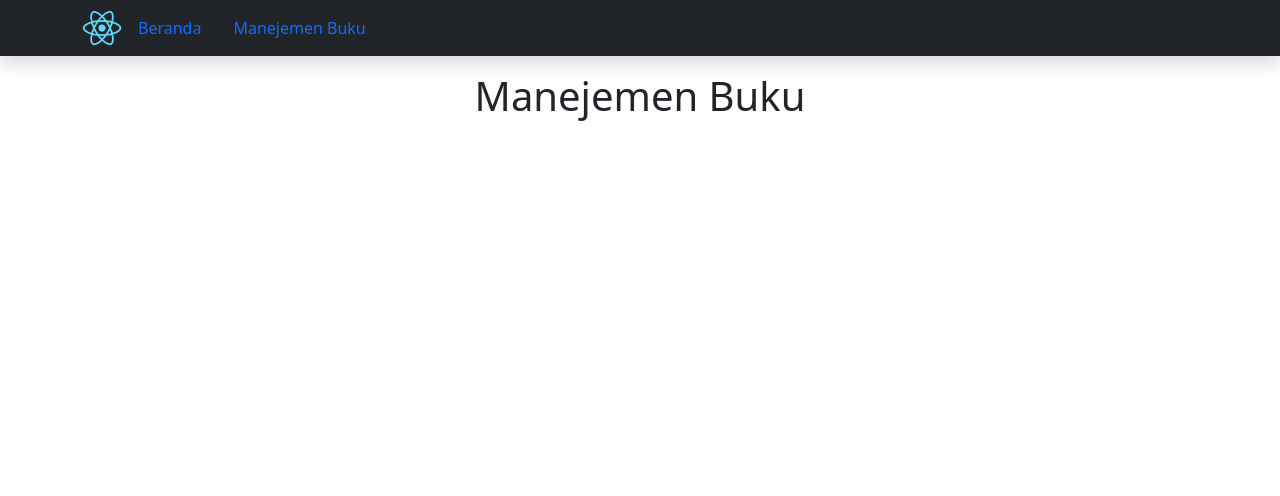
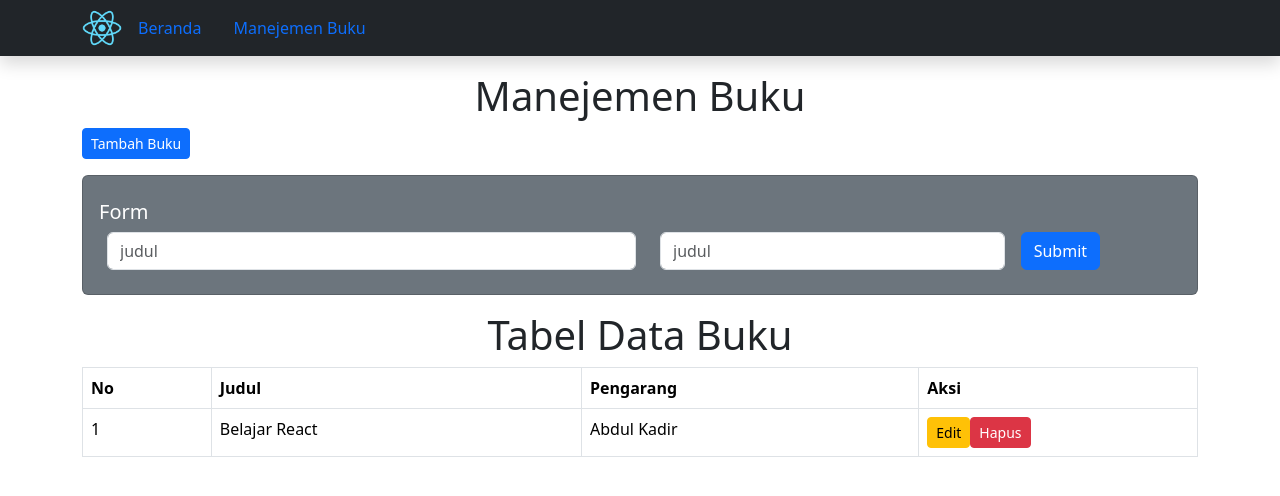
Before and after one commit to muamarzidan/ReactJS-CAMP404, a React (Create React App) app: page /manejemen-buku in a window 1280 px wide. Shown: the top 496 px of the page. Built offline with nearby package versions, Linux system fonts and the light colour scheme.

Commit message:
new tabel

```diff
--- a/src/components/Beranda.jsx
+++ b/src/components/Beranda.jsx
@@ -4,24 +4,6 @@ function Beranda () {
     return (
         <div className="container mt-3">
             <h1 className="text-center">Beranda</h1>
-            <button className='btn btn-sm btn-primary my-2'>SINI</button>
-
-            <div id='form' className='card py-2 my-3 bg-secondary'>
-                <div className='card-body'>
-                    <h5 className='card-title text-white'>Form</h5>
-                    <form className='row'>
-                        <div className='col-6'>
-                            <input type='text' name='judul' className='form-control mx-2' placeholder='judul' />
-                        </div>
-                        <div className='col-4'>
-                            <input type='text' name='pengarang' className='form-control mx-2' placeholder='judul' />
-                        </div>
-                        <div className='col-2'>
-                            <button className='btn btn-primary'>Submit</button>
-                        </div>
-                    </form>
-                </div>
-            </div>
         </div>
     );
 }
--- a/src/components/ManejemenBuku.jsx
+++ b/src/components/ManejemenBuku.jsx
@@ -1,9 +1,29 @@
 import React from 'react';
+import TabelBuku from './TabelBuku';
 
 function ManejemenBuku () {
     return (
         <div className="container mt-3">
             <h1 className="text-center">Manejemen Buku</h1>
+            <button className='btn btn-sm btn-primary' >Tambah Buku</button>
+
+            <div id='form' className='card py-2 my-3 bg-secondary'>
+                <div className='card-body'>
+                    <h5 className='card-title text-white'>Form</h5>
+                    <form className='row'>
+                        <div className='col-6'>
+                            <input type='text' name='judul' className='form-control mx-2' placeholder='judul' />
+                        </div>
+                        <div className='col-4'>
+                            <input type='text' name='pengarang' className='form-control mx-2' placeholder='judul' />
+                        </div>
+                        <div className='col-2'>
+                            <button className='btn btn-primary'>Submit</button>
+                        </div>
+                    </form>
+                </div>
+            </div>
+            <TabelBuku />
         </div>
     );
 }
--- /dev/null
+++ b/src/components/TabelBuku.jsx
@@ -0,0 +1,33 @@
+import react from 'react';
+
+function TabelBuku() {
+    return (
+        <div>
+            <h1 className="text-center">Tabel Data Buku</h1>
+            <table className='table table-bordered'>
+                <thead>
+                    <tr>
+                        <th>No</th>
+                        <th>Judul</th>
+                        <th>Pengarang</th>
+                        <th className='col-3'>Aksi</th>
+                    </tr>
+                </thead>
+
+                <tbody>
+                    <tr>
+                        <td>1</td>
+                        <td>Belajar React</td>
+                        <td>Abdul Kadir</td>
+                        <td>
+                            <button className='btn btn-sm btn-warning'>Edit</button>
+                            <button className='btn btn-sm btn-danger'>Hapus</button>
+                        </td>
+                    </tr>
+                </tbody>
+            </table>
+        </div>
+    );
+}
+
+export default TabelBuku;
```
